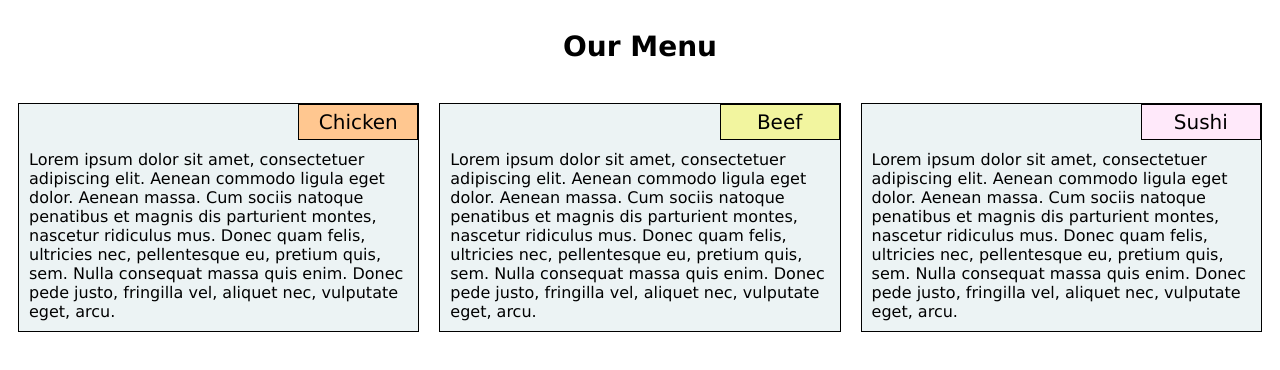
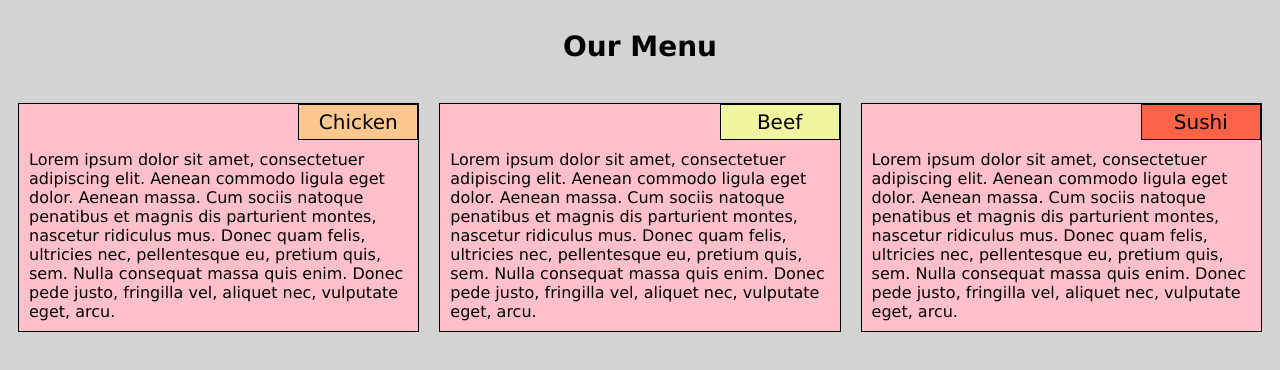
Before and after one commit to 29rs18/Webdev, a plain HTML site: page moudule2-solution/index.html in a window 1280 px wide. Drawn offline with Linux system fonts and the light colour scheme.

Commit message:
Update index.html

```diff
--- a/moudule2-solution/index.html
+++ b/moudule2-solution/index.html
@@ -9,6 +9,9 @@
     * {
     box-sizing: border-box;
     font-family: Verdana, sans-serif; /*"Comic Sans MS", cursive, sans-serif;*/
+  }
+  body{
+    background: #D3D3D3;
   }
   h1 {
     margin-top: 30px;
@@ -22,7 +25,7 @@
   }
   .content {
     border: 1px solid black;
-    background-color: #ecf3f4;
+    background-color: pink;
     padding: 10px;
   }
   #chicken, #beef, #sushi {
@@ -42,7 +45,7 @@
     background-color: #f2f59f;
   }
   #sushi {
-    background-color: #ffe9fa;
+    background-color: #FF6347;
   }
   /* Simple Responsive Framework. */
   .row {
```
